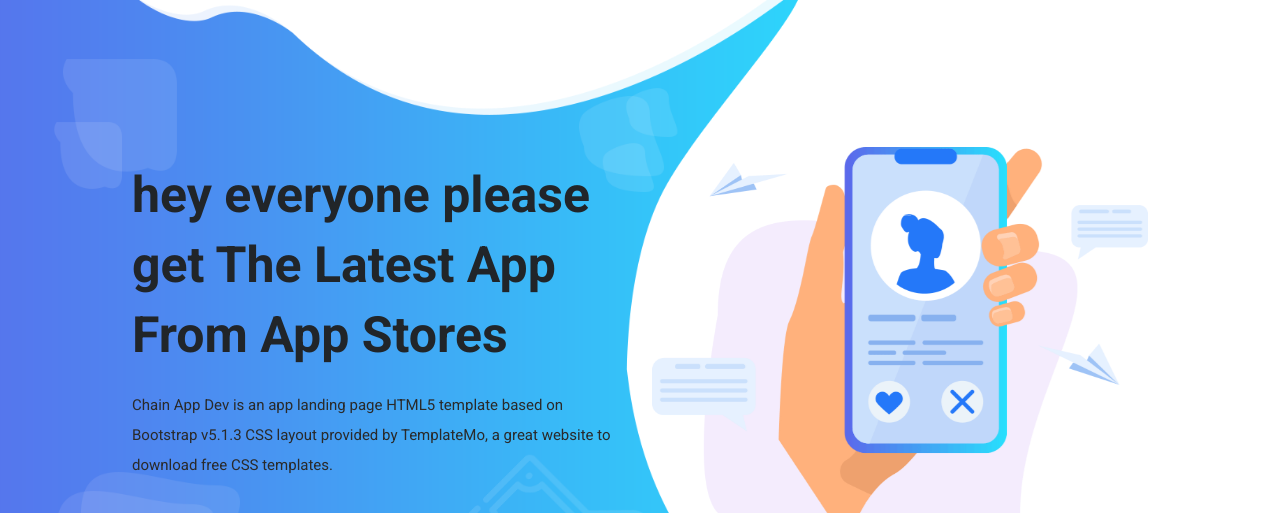
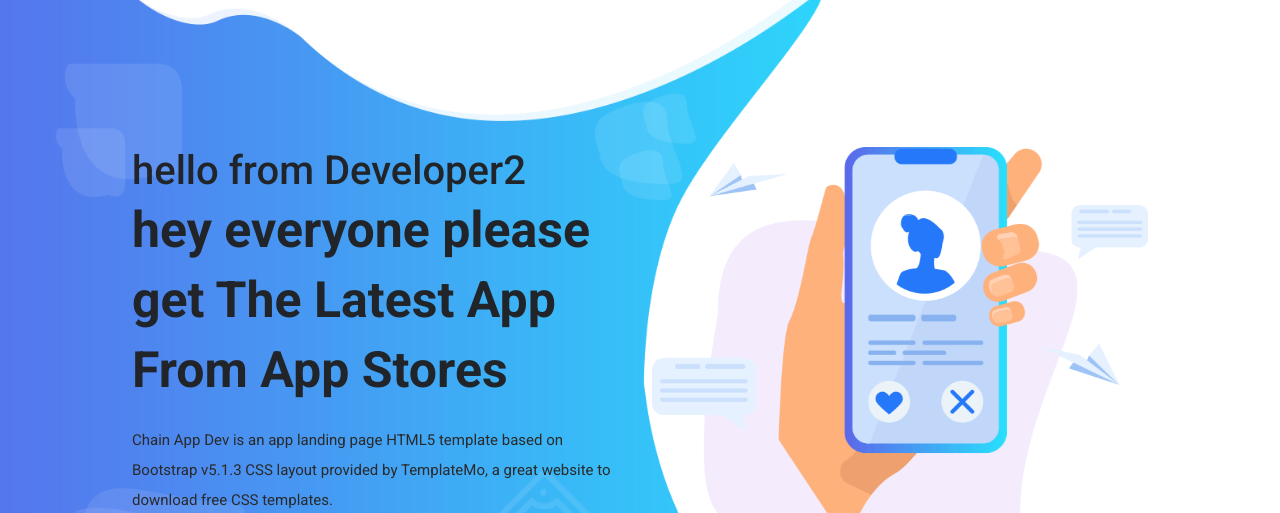
Before and after one commit to natekiddo/cchain, a plain HTML site: page index.html in a window 1280 px wide. Shown: the part 103-616 px from the top of the page. Drawn offline with Linux system fonts and the light colour scheme.

Commit message:
Developer 2 updated homepage

```diff
--- a/index.html
+++ b/index.html
@@ -174,6 +174,7 @@ https://templatemo.com/tm-570-chain-app-dev
               <div class="left-content show-up header-text wow fadeInLeft" data-wow-duration="1s" data-wow-delay="1s">
                 <div class="row">
                   <div class="col-lg-12">
+                    <h1>hello from Developer2</h1>
                     <h2>hey everyone please get The Latest App From App Stores</h2>
                     <p>Chain App Dev is an app landing page HTML5 template based on Bootstrap v5.1.3 CSS layout provided by TemplateMo, a great website to download free CSS templates.</p>
                   </div>
```
